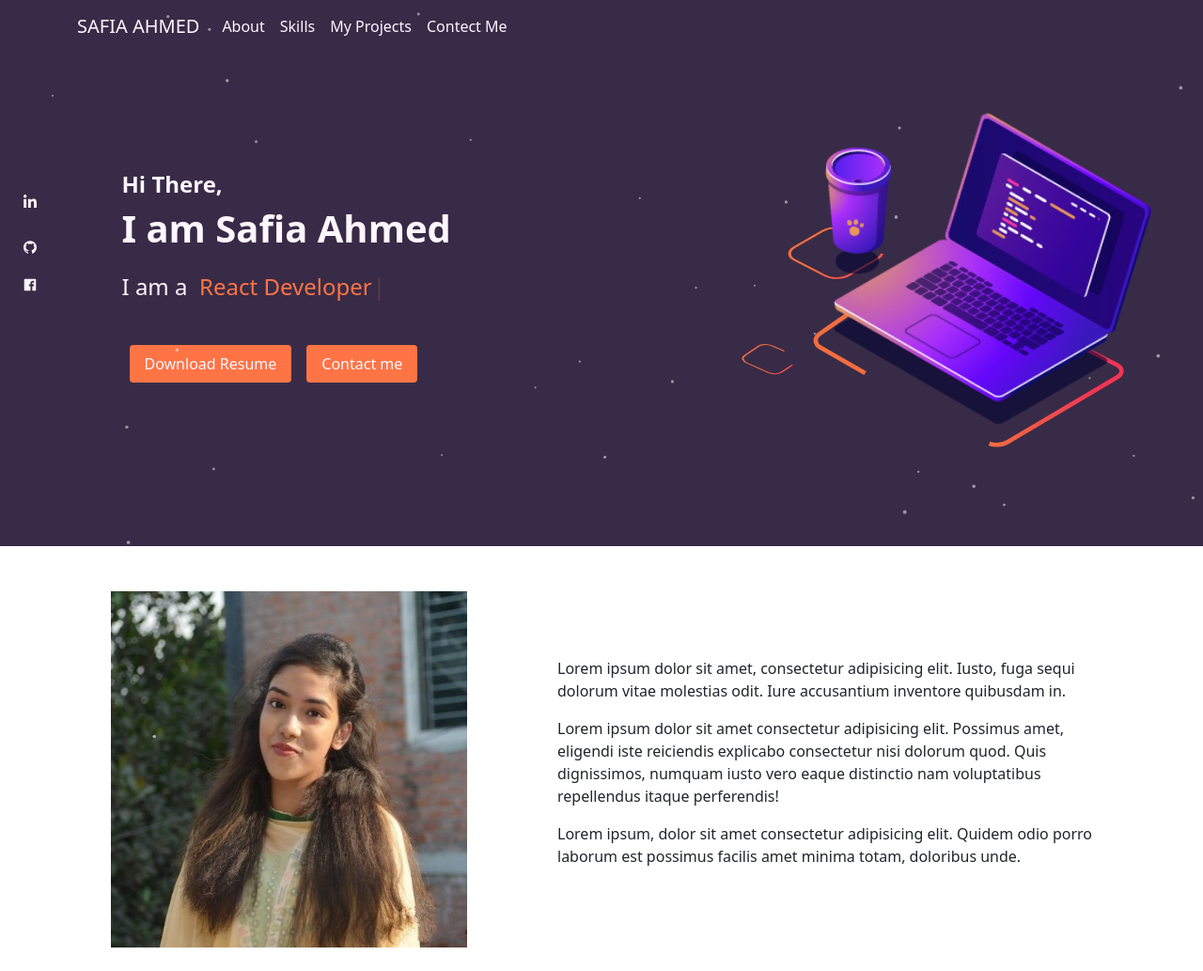
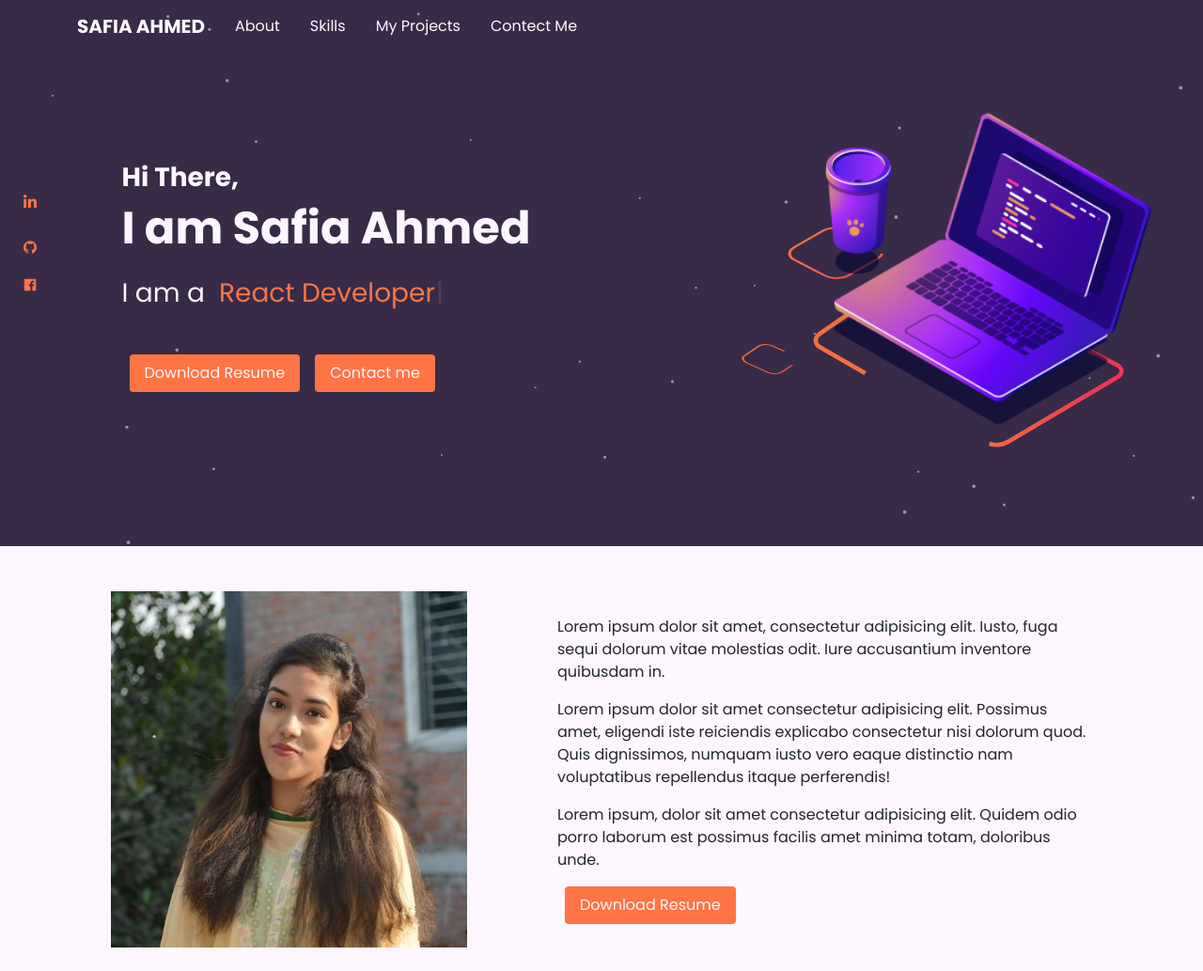
Before and after one commit to SafiaJotey/portfolio, a React (Create React App) app: page / in a window 1280 px wide. Shown: the top 1033 px of the page at 94% size. Built offline with nearby package versions, Linux system fonts and the light colour scheme.

Commit message:
add animation

```diff
--- a/public/index.html
+++ b/public/index.html
@@ -12,7 +12,12 @@
     <link rel="preconnect" href="https://fonts.googleapis.com" />
     <link rel="preconnect" href="https://fonts.gstatic.com" crossorigin />
 
-    <link rel="apple-touch-icon" href="%PUBLIC_URL%/logo192.png" />
+    <link rel="preconnect" href="https://fonts.googleapis.com" />
+    <link rel="preconnect" href="https://fonts.gstatic.com" crossorigin />
+    <link
+      href="https://fonts.googleapis.com/css2?family=Poppins:wght@400;700;900&display=swap"
+      rel="stylesheet"
+    />
     <!--
       manifest.json provides metadata used when your web app is installed on a
       user's mobile device or desktop. See https://developers.google.com/web/fundamentals/web-app-manifest/
--- a/src/Components/About/About.jsx
+++ b/src/Components/About/About.jsx
@@ -1,4 +1,5 @@
 import myPhoto from '../../assets/Images/SafiaJotey.jpg';
+import Button from '../Button/Button';
 
 const About = () => {
   return (
@@ -25,6 +26,16 @@ const About = () => {
             odio porro laborum est possimus facilis amet minima totam, doloribus
             unde.
           </p>
+          <Button>
+            <a
+              className="text-decoration-none text-light"
+              href="https://drive.google.com/file/d/1UZjo_WAWMpG-hBn8tMhrHQFe1dgOCW08/view?usp=sharing"
+              target="_blank"
+              rel="noreferrer"
+            >
+              Download Resume
+            </a>
+          </Button>
         </div>
       </div>
     </div>
--- a/src/Components/Banner/Banner.jsx
+++ b/src/Components/Banner/Banner.jsx
@@ -23,14 +23,14 @@ const Banner = () => {
     <div className="bg-dark overflow-hidden position-relative">
       <Animation></Animation>
       <div className="position-absolute bottom-50 px-2">
-        <div className="d-flex flex-column  justify-content-center align-items-center">
+        <div className="d-flex flex-colum flex-md-column   justify-content-center align-items-center">
           <a
             href="http://www.linkedin.com/in/safiajotey"
             className="text-decoration-none text-light m-2"
             target="_blank"
             rel="noreferrer"
           >
-            <FaLinkedinIn className="text-light fs-6 m-2" />
+            <FaLinkedinIn className="text-secondary  fs-6 m-2" />
           </a>
           <a
             href="https://github.com/SafiaJotey"
@@ -38,7 +38,7 @@ const Banner = () => {
             target="_blank"
             rel="noreferrer"
           >
-            <AiFillGithub className="text-light fs-6 m-2" />
+            <AiFillGithub className="text-secondary  fs-6 m-2" />
           </a>
           <a
             href="https://www.facebook.com/safiajotey"
@@ -47,7 +47,7 @@ const Banner = () => {
             rel="noreferrer"
           >
             {' '}
-            <AiFillFacebook className="text-light fs-6 m-2" />
+            <AiFillFacebook className="text-secondary  fs-6 m-2" />
           </a>
         </div>
       </div>
@@ -60,7 +60,7 @@ const Banner = () => {
             </h1>
             <h3 className="text-light fs-4 my-4  d-flex justify-content-start">
               I am a &nbsp;
-              <span className="text-secondary">
+              <span className="text-secondary ">
                 <Typewriter
                   options={{
                     strings: [
@@ -94,7 +94,7 @@ const Banner = () => {
             <Lottie
               options={defaultOptions}
               isClickToPauseDisabled={true}
-              width={isDesktop ? 700 : isTablet ? 400 : 400}
+              width={isDesktop ? 700 : isTablet ? 500 : 500}
             />
           </div>
         </div>
--- a/src/Components/Header/Header.jsx
+++ b/src/Components/Header/Header.jsx
@@ -6,22 +6,25 @@ const Header = () => {
   return (
     <Navbar expand="lg" className="bg-dark">
       <Container>
-        <Navbar.Brand href="#home" className="text-light">
+        <Navbar.Brand href="#home" className="text-light fw-bold">
           SAFIA AHMED
         </Navbar.Brand>
-        <Navbar.Toggle aria-controls="basic-navbar-nav" />
+        <Navbar.Toggle
+          aria-controls="basic-navbar-nav "
+          className="text-light"
+        />
         <Navbar.Collapse id="basic-navbar-nav">
-          <Nav className="me-auto ">
-            <Nav.Link href="#home" className="text-light">
+          <Nav className="me-auto my-auto">
+            <Nav.Link href="#home" className="text-light mx-2">
               About
             </Nav.Link>
-            <Nav.Link href="#link" className="text-light">
+            <Nav.Link href="#link" className="text-light mx-2">
               Skills
             </Nav.Link>
-            <Nav.Link href="#link" className="text-light">
+            <Nav.Link href="#link" className="text-light mx-2">
               My Projects
             </Nav.Link>
-            <Nav.Link href="#link" className="text-light">
+            <Nav.Link href="#link" className="text-light mx-2">
               Contect Me
             </Nav.Link>
           </Nav>
--- a/src/custom.scss
+++ b/src/custom.scss
@@ -1,3 +1,14 @@
+$font-size-base: 1rem;
+$h1-font-size: $font-size-base * 3;
+$h2-font-size: $font-size-base * 2.25;
+$h3-font-size: $font-size-base * 2;
+$h4-font-size: $font-size-base * 1.75;
+$h5-font-size: $font-size-base * 1.5;
+$h6-font-size: $font-size-base;
+
+$font-family-custom-sans-serif: 'Poppins', sans-serif;
+$font-family-base: 'Poppins', sans-serif;
+$body-bg: #fef6ff;
 $theme-colors: (
   'secondary': #ff7445,
   'primary': #5f09f1,
```
